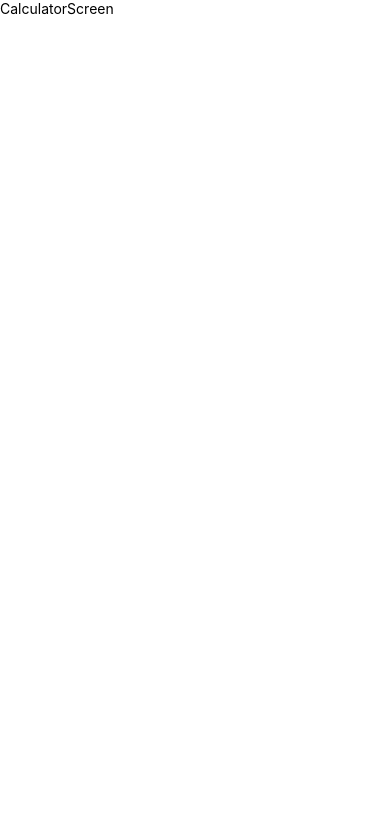
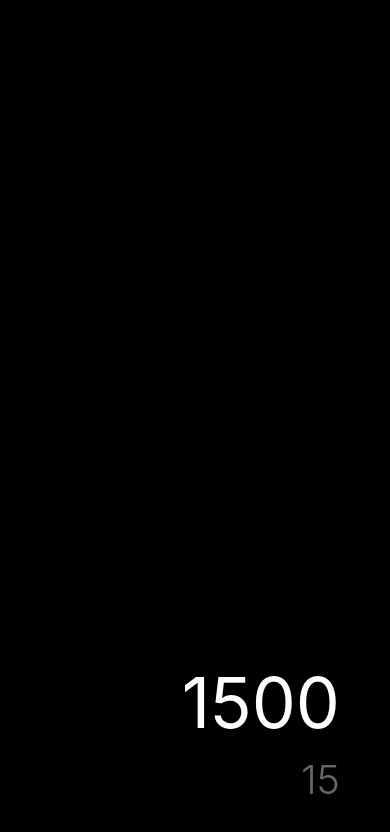
Before and after one commit to adolfosonchiche/CalculatorReactN, a React Native app: screen / in a window 390 px wide. Shown: the top 832 px of the page. Built offline with nearby package versions, Linux system fonts and the light colour scheme.

Commit message:
diseño de pantalla y estilos globales

```diff
--- a/src/App.tsx
+++ b/src/App.tsx
@@ -13,11 +13,12 @@
 } from 'react-native';
 
 import { CalculatorScreen } from './presentation/screens/CalculatorScreen'
+import { styles } from './presentation/theme/app-theme';
 
 
 function App() {
   return (
-    <View>
+    <View style={ styles.background } >
       <StatusBar
         barStyle={ 'light-content' }
         backgroundColor={ 'black'}
--- a/src/presentation/screens/CalculatorScreen.tsx
+++ b/src/presentation/screens/CalculatorScreen.tsx
@@ -1,11 +1,15 @@
 
 import React from 'react'
 import { Text, View } from 'react-native'
+import { styles } from '../theme/app-theme'
 
 export const CalculatorScreen = () => {
   return (
-    <View>
-        <Text>CalculatorScreen</Text>
+    <View style={styles.calculatiorContainer} >
+      <View style={{ paddingHorizontal: 30, paddingBottom: 20 }} >
+        <Text style={styles.mainResult} >1500</Text>
+        <Text style={styles.subResult} > 15</Text>
+      </View>
     </View>
   )
 }
--- /dev/null
+++ b/src/presentation/theme/app-theme.ts
@@ -0,0 +1,44 @@
+import { StyleSheet } from "react-native";
+
+export const colors = {
+    darkGray: '#2D2D2D',
+    lightGray: '#9B9B9B',
+    orange: '#FF9427',
+
+    textPrimary: 'white',
+    textSecondary: '#666666',
+    background: '#000000',
+
+}
+
+
+
+export const styles = StyleSheet.create({
+    background: {
+        flex: 1,
+        backgroundColor: colors.background
+    },
+
+    calculatiorContainer: {
+        flex:1,
+        padding: 20,
+        justifyContent: 'flex-end',
+    },
+
+
+    mainResult: {
+        color: colors.textPrimary,
+        fontSize: 70,
+        textAlign: 'right',
+        marginBottom: 10,
+        fontWeight: '400',
+
+    },
+
+    subResult: {
+        color: colors.textSecondary,
+        fontSize: 40,
+        textAlign: 'right',
+        fontWeight: '300'
+    }
+})
```
